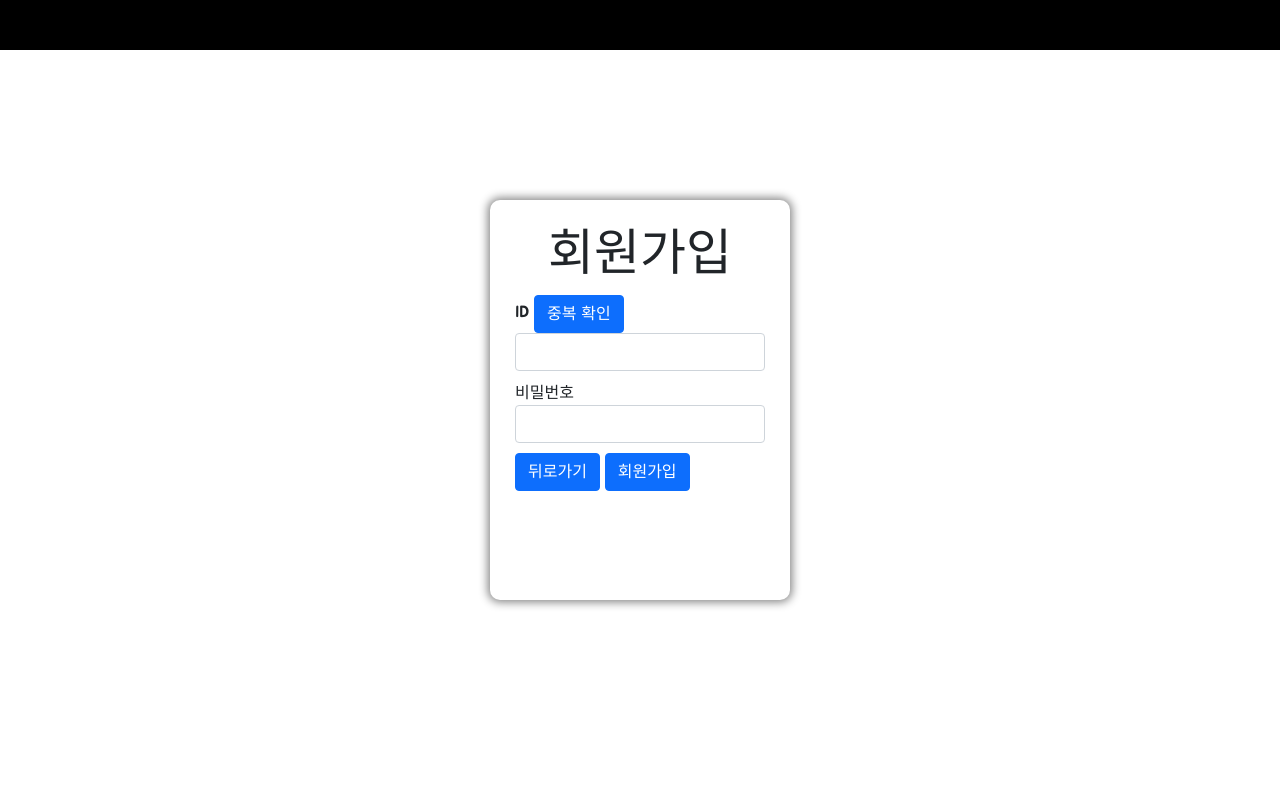
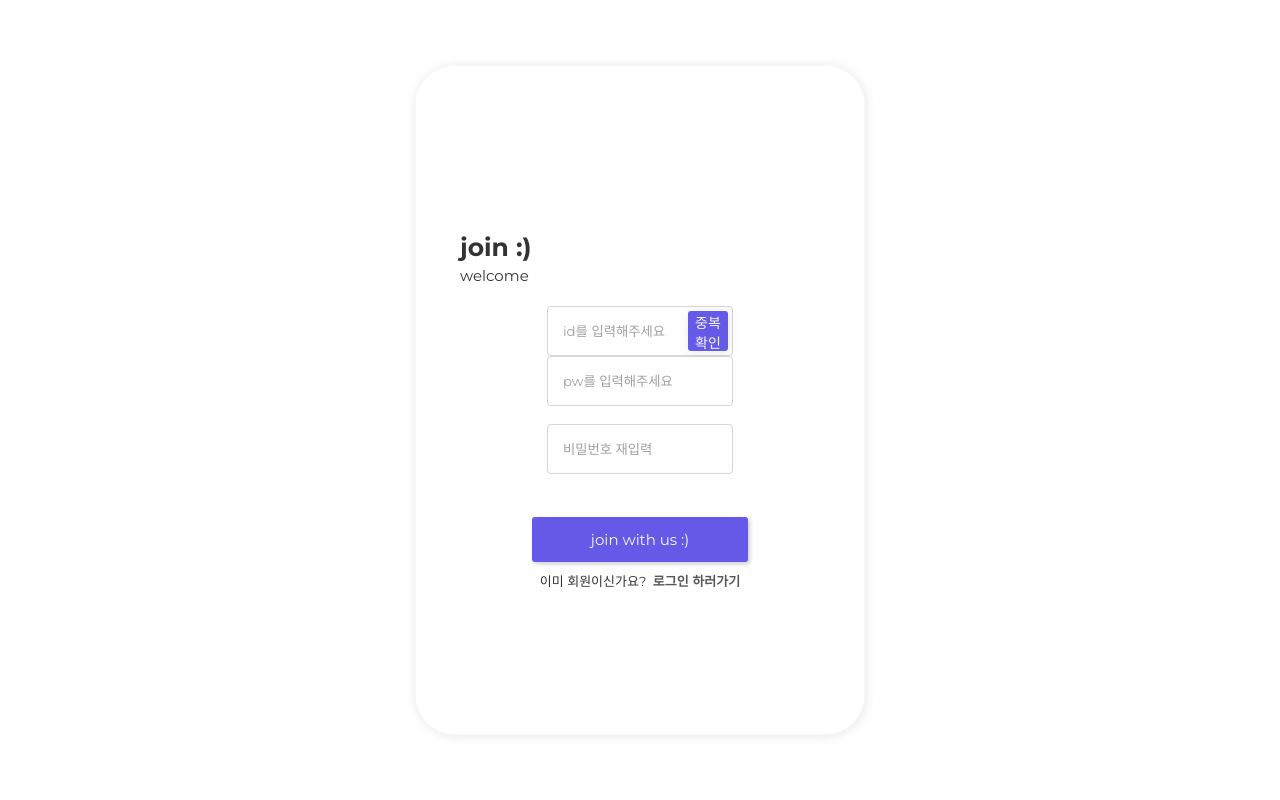
Before and after one commit to Full-Stack-Mini-Project-Team14/little-diary, a Flask app: page /diary/join in a window 1280 px wide. Run offline with Flask 2, Linux system fonts and the light colour scheme; some libraries are stand-ins or nearby versions; some web fonts are replaced.

Commit message:
Update join.html

```diff
--- a/templates/join.html
+++ b/templates/join.html
@@ -1,90 +1,370 @@
-<!doctype html>
-<html lang="en">
-
+<!DOCTYPE html>
+<html lang="ko">
 <head>
-  <meta charset="utf-8">
-  <meta name="viewport" content="width=device-width, initial-scale=1, shrink-to-fit=no">
-
-  <link href="https://cdn.jsdelivr.net/npm/bootstrap@5.0.2/dist/css/bootstrap.min.css" rel="stylesheet"
-        integrity="sha384-EVSTQN3/azprG1Anm3QDgpJLIm9Nao0Yz1ztcQTwFspd3yD65VohhpuuCOmLASjC" crossorigin="anonymous">
-  <script src="https://ajax.googleapis.com/ajax/libs/jquery/3.5.1/jquery.min.js"></script>
-  <script src="https://cdn.jsdelivr.net/npm/bootstrap@5.0.2/dist/js/bootstrap.bundle.min.js"
-          integrity="sha384-MrcW6ZMFYlzcLA8Nl+NtUVF0sA7MsXsP1UyJoMp4YLEuNSfAP+JcXn/tWtIaxVXM"
-          crossorigin="anonymous"></script>
-  <title> 회원가입 페이지 </title>
-  <link href="https://fonts.googleapis.com/css2?family=Jua&display=swap" rel="stylesheet">
+<meta charset="UTF-8">
+<meta http-equiv="X-UA-Compatible" content="IE=edge">
+<meta name="viewport" content="width=device-width, initial-scale=1.0">
+<title>Sign Up</title>
+<link rel="stylesheet" type="text/css" href="https://cdn.jsdelivr.net/gh/orioncactus/pretendard/dist/web/static/pretendard.css" />
+<link rel="preconnect" href="https://fonts.googleapis.com">
+<link rel="preconnect" href="https://fonts.gstatic.com" crossorigin>
+<link href="https://fonts.googleapis.com/css2?family=Montserrat:wght@300;400;700&display=swap" rel="stylesheet">
+<link rel="stylesheet" href="https://cdn.jsdelivr.net/npm/reset-css@5.0.1/reset.min.css">
+<script src="https://ajax.googleapis.com/ajax/libs/jquery/3.4.1/jquery.min.js"></script>
+<script src="https://cdnjs.cloudflare.com/ajax/libs/jquery-cookie/1.4.1/jquery.cookie.js"></script>
+</head>
 <style>
-      * {
-          font-family: 'Jua', sans-serif;
+ body {
+  position: relative;
+  width: 100%;
+  height: 100vh;
+  min-height: 850px;
+  color: #333;
+  font-size: 15px;
+  font-weight: 400;
+  line-height: 1.4;
+  font-family: 'Montserrat', 'Pretendard', sans-serif;
 }
 
-      .mytitle {
-          background-color: black;
-          width: 100%;
+button {
+  background-color: #655AE8;
+  color: #f8f8f8;
+  cursor: pointer;
+  border: none;
+  box-sizing: border-box;
+  font-weight: 400;
+  font-family: 'Montserrat', 'Pretendard', sans-serif;
+  transition: .1s;
+}
+
+button:focus-visible {
+  outline: 0px solid;
+  background-color: rgb(125, 114, 245);
+}
+
+button:hover {
+  outline: 0px solid;
+  background-color: rgb(125, 114, 245);
+}
+
+.info {
+  margin-bottom: 22px;
+}
+
+/* box shape input field */
+.box {
+  width: 300% auto;
   height: 50px;
+  box-sizing: border-box;
+  padding: 5px 0 5px 15px;
+  border-radius: 4px;
+  border: 1px solid #d9d6d6;
+  color: #383838;
+  font-weight: 400;
+  font-family: 'Montserrat', 'Pretendard', sans-serif;
+}
 
-          color: white;
+.box::placeholder {
+  color: #a0a0a0;
+}
 
+.box:focus {
+  outline: 1px solid #665ae870;
+}
+
+/* error msg */
+.info .error-msg {
+  position: absolute;
+  font-size: 11px;
+  color:red;
+  margin: 4px 0 0 10px;
+}
+
+/* select box */
+select.box {
+  margin-left: 5px;
+  padding-left: 10px;
+  background-color: #ffffff;
+}
+
+option {
+  font-size: 16px;
+}
+
+/* CONTAINER */
+.container {
+  position: absolute;
   display: flex;
   flex-direction: column;
+  width: 450px;
+  height: 800px;
+  min-width: 450px;
+  top: 0;
+  bottom: 0;
+  left: 0;
+  right: 0;
+  margin: auto;
   justify-content: center;
+  align-items: center;
+  border: 1px solid #f8f8f8;
+  border-radius: 40px;
+  box-shadow: 1px 1px 12px rgba(0, 0, 0, 0.1);
+  box-sizing: border-box;
+}
+
+.content {
+  width: 80%;
+  display: flex;
+  flex-direction: column;
   align-items: center;
 }
 
-      .posting-box {
-          height: 400px;
-          width: 300px;
-          border-radius: 10px;
-          padding: 25px;
-          box-shadow: 0px 0px 10px 2px gray;
-
-          position: absolute;
-          top: 50%;
-          left: 50%;
-          transform: translate(-50%, -50%);
+/* HEADER */
+header  {
+  width: 100%;
 }
 
-      .posting-box > h1 {
-          text-align: center;
-          font-size: 50px;
+header h2 {
+  display: inline;
+  font-size: 25px;
+  font-weight: 700;
+  margin-bottom: 3px;
 }
 
-      .posting-box > button {
-          width: 100px;
-          margin: 25px auto;
-          display: block;
+/* SECTION */
+section {
+  margin: 50px 0 25px 0;
 }
 
-      .form-group {
-          margin: 10px 0;
+/* SECTION - ID */
+.info#info__id #id-input {
+  position: relative;
 }
 
+.info#info__id button {
+  position: absolute;
+  width: 40px;
+  height: 40px;
+  top: 0;
+  bottom: 0;
+  right: 5px;
+  margin: auto 0;
+  border-radius: 3px;
+  box-shadow: 1px 1px 12px rgba(0, 0, 0, 0.1);
+  font-size: 14px;
+}
+
+/*!* SECTION - EMAIL *!*/
+/*.info#info__email {*/
+/*  display: flex;*/
+/*  align-items: center;*/
+/*  margin-bottom: 20px;*/
+/*}*/
+
+/*.info#info__email input {*/
+/*  width: 90%;*/
+/*}*/
+
+/*.info#info__email span {*/
+/*  font-size: 14px;*/
+/*  margin: 0 3px;*/
+/*}*/
+
+/*.info .box#domain-list option {*/
+/*  font-size: 14px;*/
+/*  background-color: #ffffff;*/
+/*}*/
+
+/*!* SECTION - BIRTH *!*/
+/*.info#info__birth #birth-flex {*/
+/*  display: flex;*/
+/*}*/
+
+/*.info#info__birth select {*/
+/*  margin-left : 7px;*/
+/*  color: #a0a0a0;*/
+/*}*/
+
+/*.info#info__birth select:first-child {*/
+/*  margin-left : 0px;*/
+/*}*/
+
+/*.info#info__birth select::-webkit-scrollbar {*/
+/*  width: 10px;*/
+/*}*/
+
+/*.info#info__birth select::-webkit-scrollbar-thumb {*/
+/*  background-color: #b6b6b6;*/
+/*  border-radius: 3px;*/
+/*}*/
+
+/*.info#info__birth select::-webkit-scrollbar-track {*/
+/*  background-color: #ebe9e9;*/
+/*  border-radius: 6px;*/
+/*}*/
+
+/* SUBMIT */
+button#submit {
+  width: 60%;
+  height: 45px;
+  border-radius: 3px;
+  box-shadow: 2px 2px 4px rgba(0, 0, 0, 0.2);
+  font-size: 15px;
+}
+
+/* RESULT */
+#result-fail {
+  width: 100%;
+  height: 20px;
+  margin-bottom: 5px;
+  text-align: center;
+  color:red;
+  font-size: 13px;
+}
+
+/* TO SIGNIN */
+.exist {
+  font-size: 13px;
+  margin-top: 10px;
+}
+
+.exist a {
+  margin-left: 3px;
+  text-decoration: none;
+  font-weight: 700;
+  color:#585858;
+  transition: .1s;
+}
+
+.exist a:hover {
+  text-decoration: none;
+  color:#9e9e9e;
+}
+
+/* WEB - SMALL SCREEN */
+@media screen and (min-width: 500px) and (max-height: 850px) {
+  body {
+    min-height: 700px;
+  }
+  .container {
+    height: 670px;
+  }
+
+  .content {
+    width: 360px;
+    margin-top: 30px;
+    margin-bottom: 10px;
+  }
+
+  section {
+    margin: 20px 0 0px 0;
+  }
+
+  .info {
+    margin-bottom: 18px;
+  }
+}
+
+/* MOBILE */
+@media screen and (max-width: 500px) {
+  body {
+    min-height: 780px;
+    background-color: #ffffff;
+  }
+  .container {
+    width: 100vw;
+    height: 700px;
+    border: 0px;
+    box-shadow: none;
+  }
+
+  .content {
+    width: 85vw;
+    min-width: 380px;
+  }
+}
 </style>
 <script>
+    // 간단한 회원가입 함수입니다.
+            // 아이디, 비밀번호, 닉네임을 받아 DB에 저장합니다.
+            function join() {
+                $.ajax({
+                    type: "POST",
+                    url: "/api/join",
+                    data: {
+                        id_give: $('#userId').val(),
+                        pw_give: $('#userPw').val(),
+                    },
+                    success: function (response) {
+                        if (response['result'] == 'success') {
+                            alert('회원가입이 완료되었습니다.')
+                            window.location.href = '/login'
+                        } else {
+                            alert(response['msg'])
+                        }
+                    }
+                })
+            }
 
+            function checkDup() {
+              let userId = $("#userId").val()
+              if (userId == "") {
+                alert("id를 입력해주세요")
+              } else {
+                $.ajax({
+                  type: "POST",
+                  url: "/join/checkDup",
+                  data: {
+                    id: userId
+                  },
+                  success: function (response) {
+                    if (response["result"] == 'fail') {
+                      alert(response['msg'])
+                    } else {
+                      alert(response['msg'])
+                    }
+                  }
+                })
+              }
+            }
 </script>
 </head>
+<body>
+  <div class="container">
+    <div class="content">
+      <!-- HEADER -->
+      <header>
+        <h2> join :) </h2>
+        <h3> welcome </h3>
+      </header>
 
-<body>
-<div class="mytitle">
-  <h1></h1>
+      <!-- INPUT -->
+      <section>
+        <div class="info" id="info__id">
+          <div id="id-input">
+          <input class="box" type="text" id="userId" placeholder="id를 입력해주세요 "/>
+            <button id="id-check" onclick="checkDup()"> 중복확인 </button>
+            <div id="btn-check-dup" class="control">
           </div>
-<div class="posting-box" id="post-box">
-  <h1 class="display-4">회원가입</h1>
-  <div class="form-group">
-    <label>ID</label>
-    <button onclick="check_id()" type="button" class="btn btn-primary">중복 확인</button>
-    <input type="text" class="form-control" aria-describedby="emailHelp"
-           id="userid" placeholder="">
+          <div class="error-msg"></div>
         </div>
-  <div class="form-group">
-    <label>비밀번호</label>
-    <input type="password" class="form-control" aria-describedby="emailHelp"
-           id="userpw" placeholder="">
+          <p></p>
+        <div class="info" id="info__pw">
+          <input class="box" type="password" id="userPw" placeholder="pw를 입력해주세요 "/>
+          <div class="error-msg"></div>
         </div>
-  <div>
-    <button type="submit" class="btn btn-primary" onclick="window.location.href ='/diary/login'" value="login">뒤로가기</button>
-    <button type="submit" onclick="join()" class="btn btn-primary">회원가입</button>
+        <div class="info" id="info__pwRe">
+          <input class="box" type="password" id="userPw2" placeholder="비밀번호 재입력"/>
+          <div class="error-msg"></div>
+        </div>
+
+      </section>
+      <div id="result-fail"></div>
+      <button id="submit" onclick="join()"> join with us :) </button>
+      <div class="exist">
+        <span>이미 회원이신가요?</span>
+        <a href="/login">로그인 하러가기</a>
+      </div>
     </div>
   </div>
 </body>
```
Lines whose indentation alone changed are shown as unchanged.
